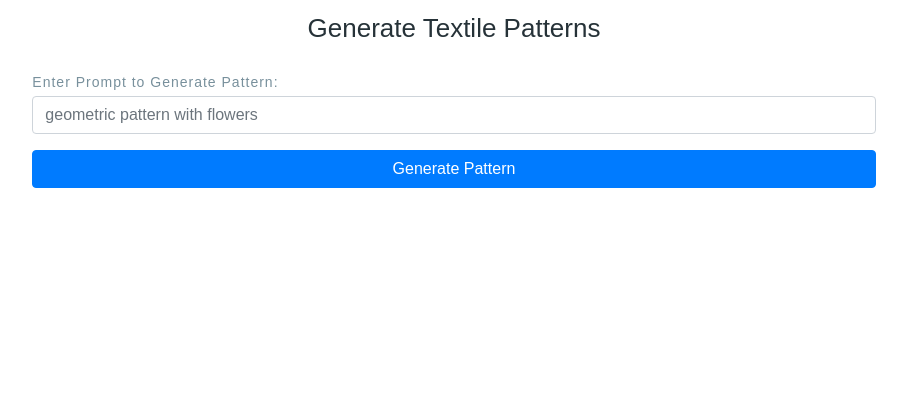
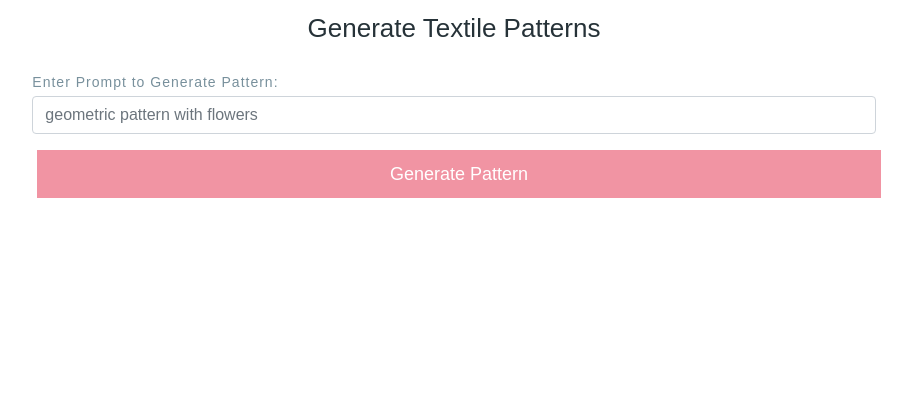
Before and after one commit to fareehanoman/Pattern_Craft, a Flask app: page /index2.html in a window 1280 px wide. Shown: the part 60-457 px from the top of the page, without its empty margins (186-1098 px from the left). Run offline with Flask 3, Linux system fonts and the light colour scheme; some libraries are stand-ins or nearby versions.

Commit message:
button css set

```diff
--- a/templates/generated-pattern.html
+++ b/templates/generated-pattern.html
@@ -10,7 +10,7 @@
       <img src="{{ url_for('static', filename='images/generated-pattern.jpg') }}" alt="Generated Pattern" class="img-fluid">
     </div>
     <div class="text-center mt-3">
-      <button class="btn btn-primary">Save Pattern</button>
+      <button class="btn-custom btn-primary">Save Pattern</button>
     </div>
   </div>
 </div>
--- a/templates/index2.html
+++ b/templates/index2.html
@@ -11,7 +11,7 @@
         <label for="inputPrompt">Enter Prompt to Generate Pattern:</label>
         <input type="text" class="form-control" id="inputPrompt" placeholder="geometric pattern with flowers">
       </div>
-      <button type="submit" class="btn btn-primary btn-block">Generate Pattern</button>
+      <button type="submit" class="btn-custom btn-primary btn-block">Generate Pattern</button>
     </form>
   </div>
 </div>
```
